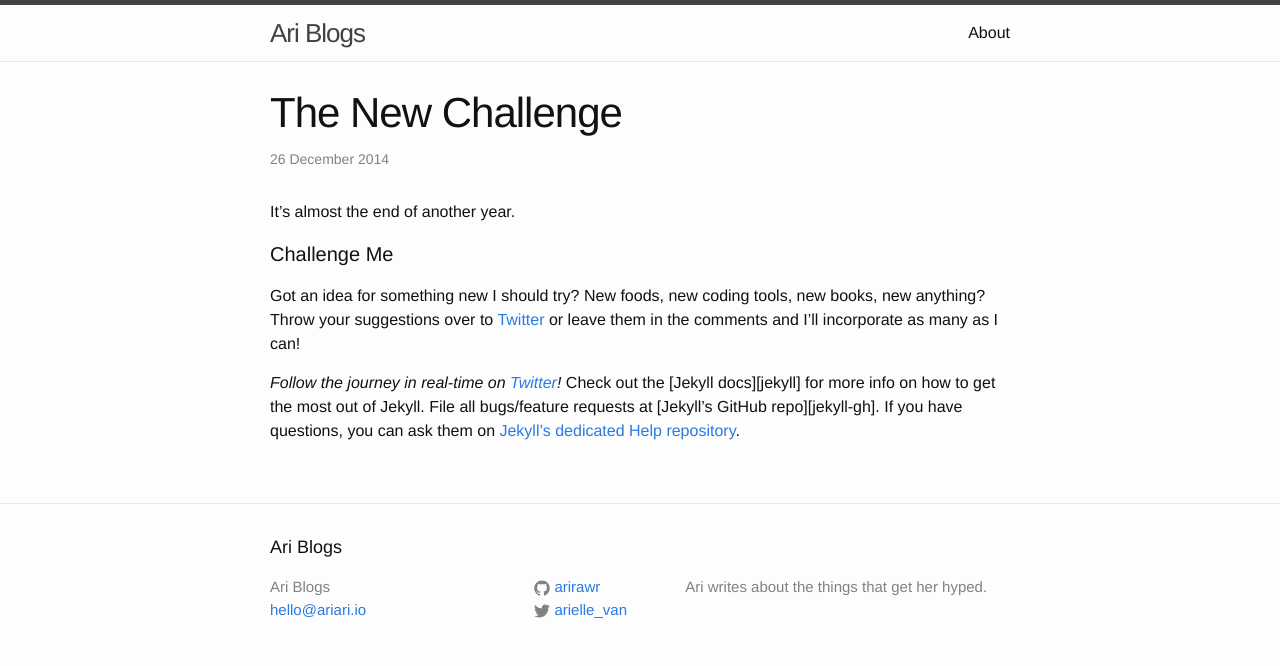
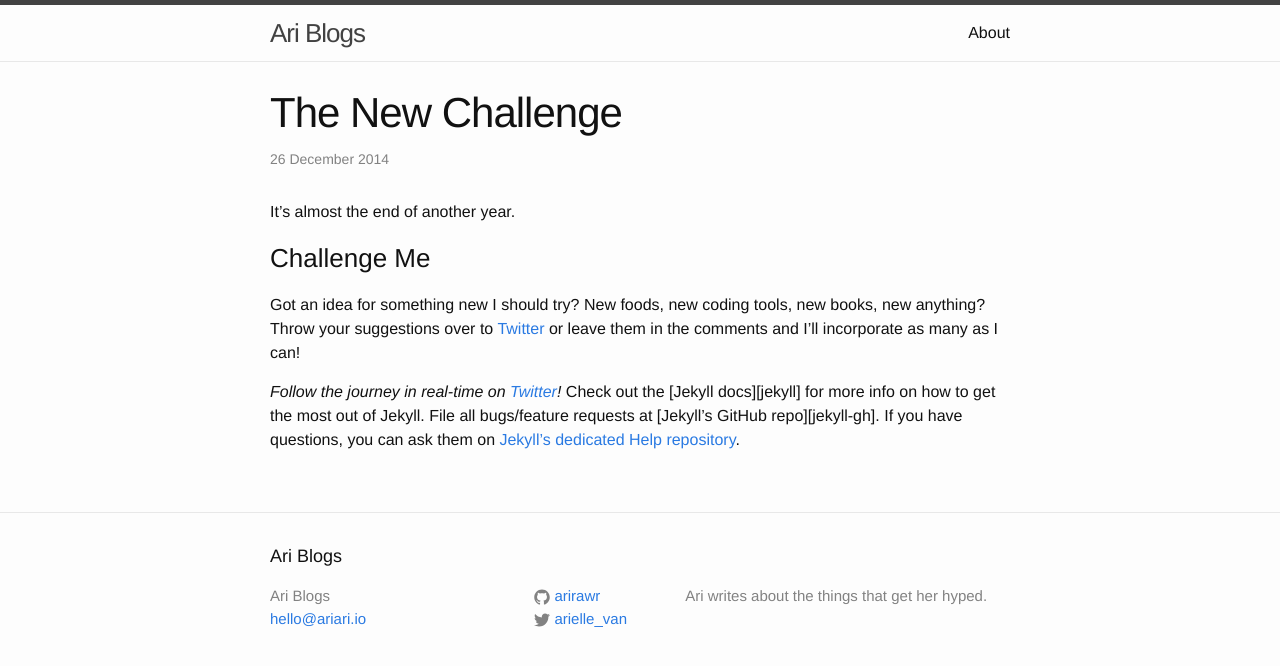
Before and after one commit to arirawr/blog, a Jekyll site: the page built from _posts/2014-12-26-the-new-challenge.markdown, in a window 1280 px wide. Shown: the top 666 px of the page. Built offline with Jekyll 4.4.1, drawn with Linux system fonts in a browser that asks for light colours; comment, search, counter and statistics services are not loaded.

```diff
--- a/_posts/2014-12-26-the-new-challenge.markdown
+++ b/_posts/2014-12-26-the-new-challenge.markdown
@@ -6,7 +6,7 @@ categories: newchallenge
 ---
 It's almost the end of another year.
 
-####Challenge Me
+###Challenge Me
 Got an idea for something new I should try? New foods, new coding tools, new books, new anything? Throw your suggestions over to [Twitter][twitter] or leave them in the comments and I'll incorporate as many as I can!
 
 _Follow the journey in real-time on [Twitter][twitter]!_
```
